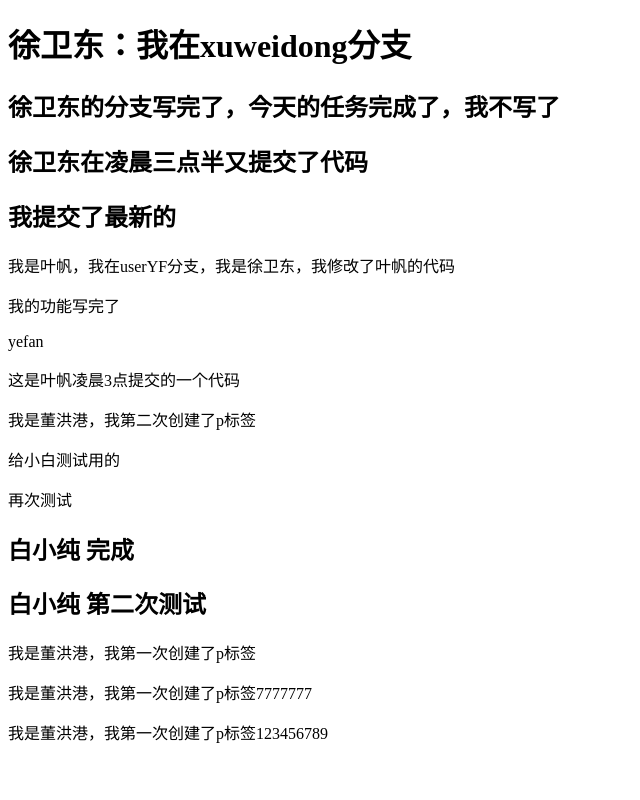
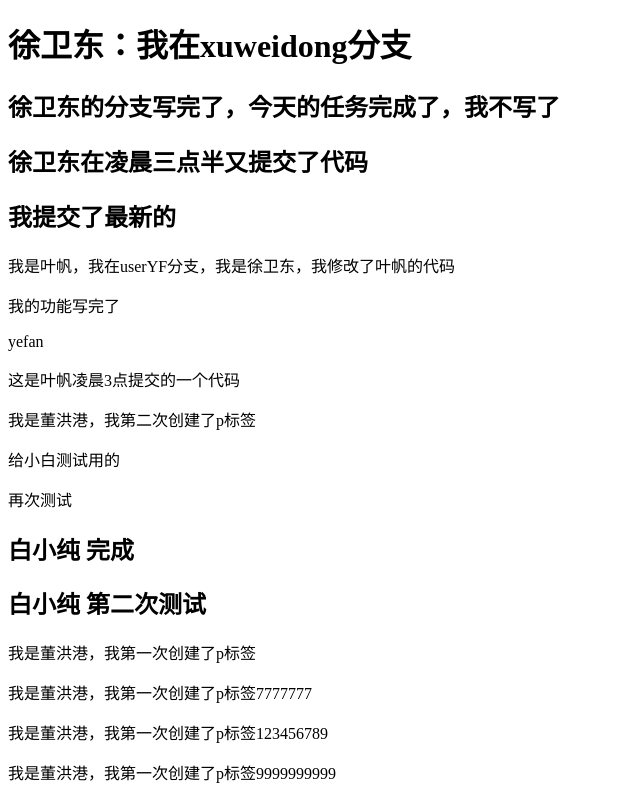
Before and after one commit to Yefannnn/TestGitMerge, a Vue app: page /#/sign in a window 1280 px wide. Shown: the part 791-1591 px from the top of the page, without its empty margins (0-640 px from the left). Before the commit the page ends 1551 px from the top, so only its background shows below. Built offline with nearby package versions, Linux system fonts and the light colour scheme; what @smallwei/avue, vue-baidu-map would draw is missing.

Commit message:
测试记录99999

```diff
--- a/src/App.vue
+++ b/src/App.vue
@@ -21,6 +21,7 @@
     <p>我是董洪港，我第一次创建了p标签</p>
     <p>我是董洪港，我第一次创建了p标签7777777</p>
     <p>我是董洪港，我第一次创建了p标签123456789</p>
+    <p>我是董洪港，我第一次创建了p标签9999999999</p>
   </div>
 </template>
 
```
